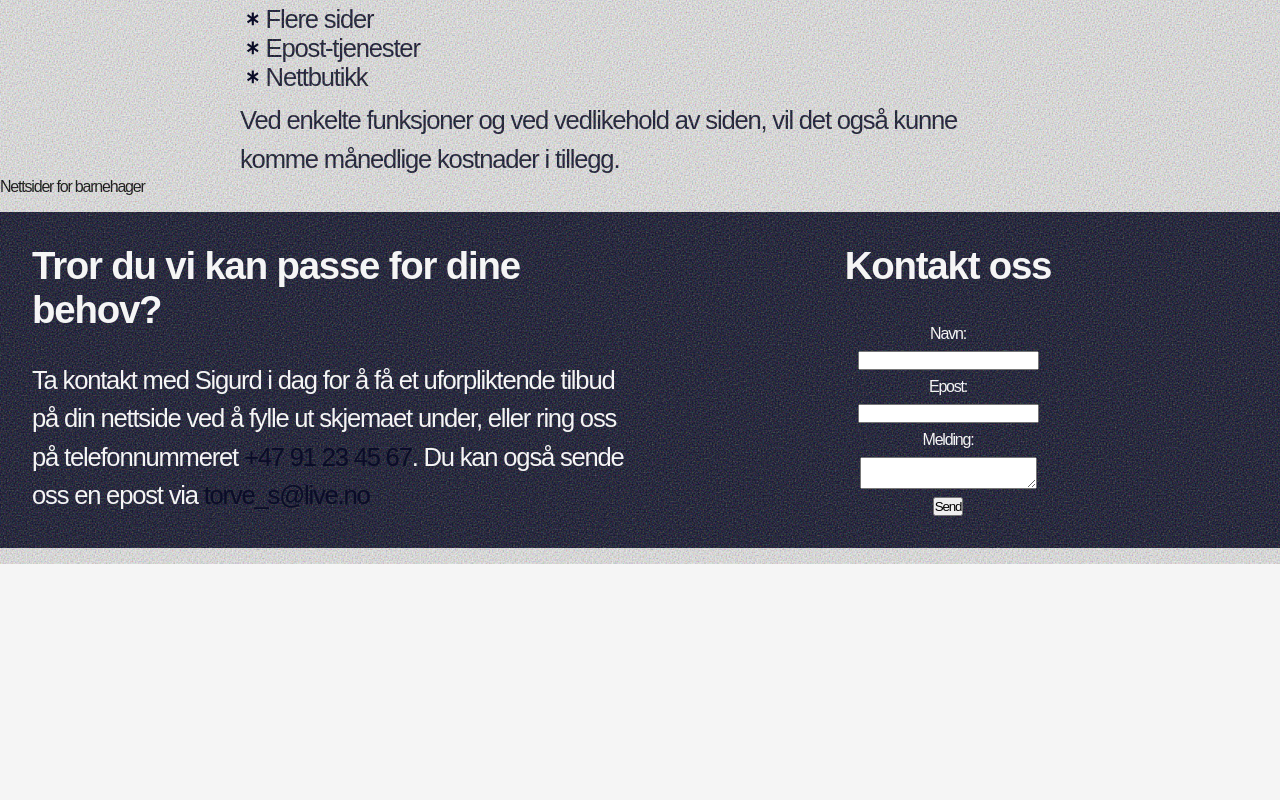
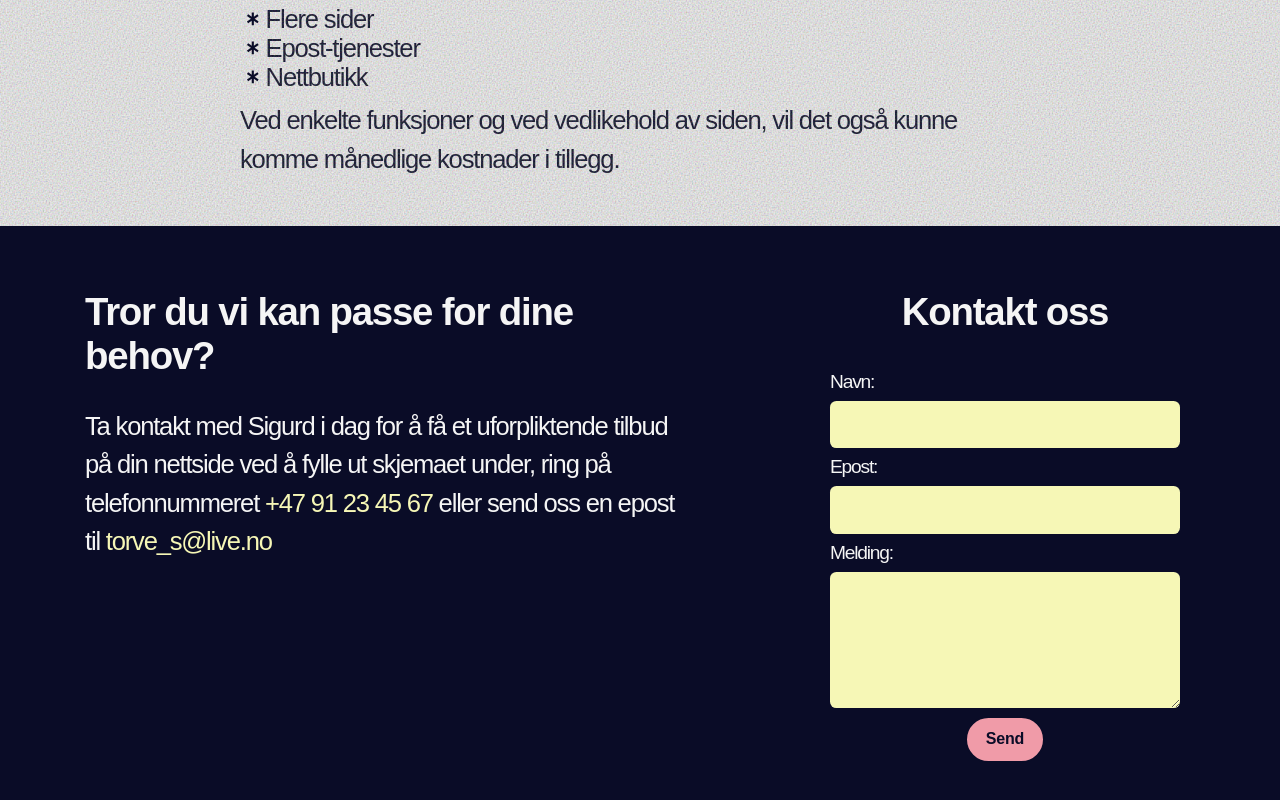
Before and after one commit to sitsae/verk, a React (Vite) app: page / in a window 1280 px wide. Shown: the part 3511-4311 px from the top of the page. Before the commit the page ends 4075 px from the top, so only its background shows below. Built offline with nearby package versions, Linux system fonts and the light colour scheme.

Commit message:
refactor Footer and Hero components; enhance form handling and styling; update Services and Landing pages

```diff
--- a/src/assets/globalStyles.css
+++ b/src/assets/globalStyles.css
@@ -47,7 +47,7 @@ body::before {
   height: 100%;
   pointer-events: none;
   z-index: 2;
-  opacity: 0.55;
+  opacity: 0.45;
 }
 body::before {
   background: black;
@@ -119,14 +119,16 @@ a:hover {
 }
 
 button.yellow,
-button.compliment {
+button.compliment,
+button.pink {
   padding: 0.6rem 1.2rem;
   font-size: 1.6rem;
   box-sizing: border-box;
   border-radius: 3rem;
 }
 button.yellow p,
-button.compliment p {
+button.compliment p,
+button.pink p {
   font-size: 1rem;
   font-weight: 700;
   color: #0a0c27;
@@ -156,7 +158,16 @@ button.yellow:hover {
   outline: #0a0c27 2px solid;
   transition: background-color 0.2s ease-out;
 }
-
+button.pink {
+  background-color: #f09ba8;
+  border: #0a0c27 2px solid;
+  transition: background-color 0.3s ease-in-out;
+}
+button.pink:hover {
+  background-color: #f6f7b6;
+  outline: #f09ba8 2px solid;
+  transition: background-color 0.2s ease-out;
+}
 section#about {
   background-color: #f5f5f5;
   position: relative;
@@ -248,6 +259,10 @@ section#about {
 #process-wrapper,
 #price-wrapper {
   padding: 2rem 0 0;
+}
+
+#price-wrapper {
+  padding-bottom: 2rem;
 }
 .process-section,
 .step {
@@ -376,27 +391,61 @@ section#about {
 .n-price {
   color: #f09ba8;
   font-weight: 700;
+  position: relative;
+  z-index: 2;
 }
-
+footer {
+  position: relative;
+  z-index: 2;
+  margin: 1rem 0 0;
+}
 #footer-wrapper {
   display: flex;
-  justify-content: center;
+  justify-content: space-around;
   align-items: start;
   gap: 1rem;
-  padding: 2rem;
+  padding: 4rem 2rem;
   background-color: #0a0c27;
+  flex-wrap: wrap;
 }
-#contact-text,
+#contact-text {
+  min-width: 380px;
+  max-width: 50%;
+}
 #contact {
-  width: 50%;
+  width: 380px;
 }
-
+#contact {
+  display: flex;
+  flex-direction: column;
+  justify-content: center;
+  align-items: center;
+  gap: 1rem;
+}
 #contact form {
   display: flex;
   flex-direction: column;
   justify-content: center;
   align-items: center;
   gap: 0.5rem;
+  width: 350px;
+}
+#contact form > input,
+label,
+textarea {
+  width: 100%;
+  border-radius: 0.4rem;
+  border: none;
+  font-size: 1.2rem;
+}
+#contact form > input,
+textarea {
+  padding: 0.8rem;
+  background-color: #f6f7b6;
+  color: #0a0c27;
+}
+#contact-text a {
+  color: #f6f7b6;
 }
 
 @media screen and (max-width: 846px) {
--- a/src/components/Footer.tsx
+++ b/src/components/Footer.tsx
@@ -1,26 +1,89 @@
+import { useState } from "react";
 export default function Footer() {
+  const [email, setEmail] = useState("");
+  const [name, setName] = useState("");
+  const [message, setMessage] = useState("");
   return (
     <footer id="footer-wrapper" className="light-text">
       <div id="contact-text">
         <h2>Tror du vi kan passe for dine behov?</h2>
         <p>
           Ta kontakt med Sigurd i dag for å få et uforpliktende tilbud på din
-          nettside ved å fylle ut skjemaet under, eller ring oss på
-          telefonnummeret
-          <a href="tel:+4791234567"> +47 91 23 45 67</a>. Du kan også sende oss
-          en epost via <a href="mailto:torve_s@live.no"> torve_s@live.no</a>
+          nettside ved å fylle ut skjemaet under, ring på telefonnummeret
+          <a href="tel:+4791234567"> +47 91 23 45 67</a> eller send oss en epost
+          til{" "}
+          <a href="mailto:torve_s@live.no?subject=Jeg ønsker en nettside">
+            torve_s@live.no
+          </a>
         </p>
       </div>
       <div id="contact" className="">
-        <form action="POST">
+        <form
+          action="POST"
+          onSubmit={async (e) => {
+            e.preventDefault();
+            const formData = { name: name, email: email, message: message };
+            console.log(formData);
+            const params = {
+              name: name,
+              email: email,
+              message: message,
+            };
+            const response = await fetch("http://localhost:3000/verk/", {
+              body: JSON.stringify(params),
+              method: "POST",
+              headers: {
+                "Content-Type": "application/json",
+              },
+            });
+            if (!response.ok) {
+              console.error("Error sending message:", response.statusText);
+              return;
+            } else if (response.status === 200) {
+              const data = await response;
+              console.log("Message sent successfully:", data);
+              alert("Meldingen ble sendt!");
+              setName("");
+              setEmail("");
+              setMessage("");
+            }
+          }}
+        >
           <h2 className="">Kontakt oss</h2>
           <label htmlFor="name">Navn:</label>
-          <input type="text" id="name" name="name" required />
+          <input
+            type="text"
+            id="name"
+            name="name"
+            value={name}
+            required
+            onChange={(e) => {
+              setName(e.target.value);
+            }}
+          />
           <label htmlFor="email">Epost:</label>
-          <input type="email" id="email" name="email" required />
+          <input
+            type="email"
+            id="email"
+            name="email"
+            value={email}
+            required
+            onChange={(e) => {
+              setEmail(e.target.value);
+            }}
+          />
           <label htmlFor="message">Melding:</label>
-          <textarea id="message" name="message" required></textarea>
-          <button type="submit">Send</button>
+          <textarea
+            id="message"
+            value={message}
+            name="message"
+            rows={5}
+            required
+            onChange={(e) => setMessage(e.target.value)}
+          ></textarea>
+          <button className="pink" type="submit">
+            <p>Send</p>
+          </button>
         </form>
       </div>
     </footer>
--- a/src/components/Hero.tsx
+++ b/src/components/Hero.tsx
@@ -16,7 +16,15 @@ export default function Hero() {
               <a href="#">
                 <li>Om oss</li>
               </a>
-              <a href="#">
+              <a
+                href="#"
+                onClick={(e) => {
+                  e.preventDefault();
+                  document
+                    .querySelector("#contact")
+                    ?.scrollIntoView({ behavior: "smooth" });
+                }}
+              >
                 <li>Kontakt</li>
               </a>
             </ul>
@@ -39,7 +47,15 @@ export default function Hero() {
             >
               <p>Hva tilbyr vi?</p>
             </button>
-            <button className="yellow">
+            <button
+              className="yellow"
+              onClick={(e) => {
+                e.preventDefault();
+                document
+                  .querySelector("#contact")
+                  ?.scrollIntoView({ behavior: "smooth" });
+              }}
+            >
               <p>Send oss en melding</p>
             </button>
           </div>
--- a/src/components/Services.tsx
+++ b/src/components/Services.tsx
@@ -68,7 +68,15 @@ export default function Services() {
             avanserte funksjoner? Kontakt oss og få et tilbud.
           </p>
         </div>
-        <button className="yellow">
+        <button
+          className="yellow"
+          onClick={(e) => {
+            e.preventDefault();
+            document
+              .querySelector("#contact")
+              ?.scrollIntoView({ behavior: "smooth" });
+          }}
+        >
           <p>Fortell oss hva du ønsker</p>
         </button>
       </div>
--- a/src/pages/Landing.tsx
+++ b/src/pages/Landing.tsx
@@ -55,9 +55,7 @@ export default function Landing() {
       <div className="section-wrapper price">
         <Price />
       </div>
-      <div className="section-wrapper">
-        <SmaaSiderSection />
-      </div>
+
       <div className="section-wrapper footer">
         <Footer />
       </div>
```
